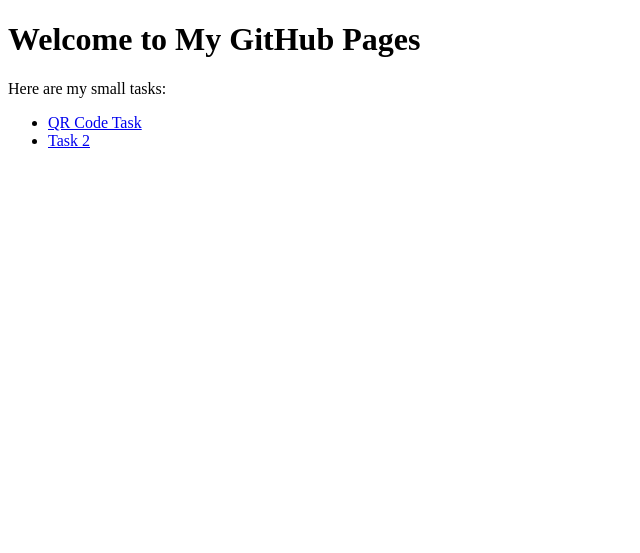
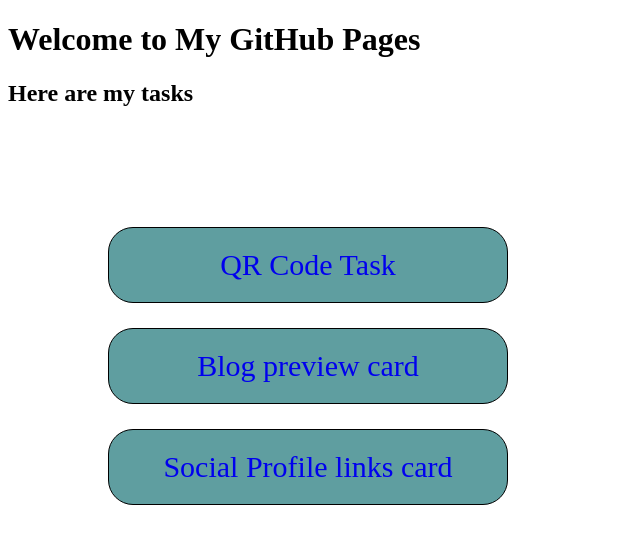
Before and after one commit to nikhilbleedsblue/git-test, a plain HTML site: page docs/index.html in a window 1280 px wide. Shown: the whole page, without its empty margins (0-640 px from the left). Drawn offline with Linux system fonts and the light colour scheme.

Commit message:
social profiles card task added

```diff
--- a/docs/index.html
+++ b/docs/index.html
@@ -4,13 +4,47 @@
     <meta charset="UTF-8">
     <meta name="viewport" content="width=device-width, initial-scale=1.0">
     <title>My GitHub Pages</title>
+    <style>
+        a{
+            text-decoration: none;
+        }
+        ul{
+            position: relative;
+            top: 100px;
+            left: 100px;
+            margin: 0;
+            padding: 0;
+            max-width: 400px;
+            list-style: none;
+            padding-bottom: 20px;
+        }
+        li{
+            font-size: 30px;
+            border: 1px solid black;
+            text-align: center;
+            background-color: cadetblue;
+            border-radius: 25px;
+            margin-bottom: 25px;
+            padding: 20px;
+        }
+        li:hover{
+            font-size: 30px;
+            border: 1px solid black;
+            text-align: center;
+            background-color:rgb(167, 84, 102) ;
+            border-radius: 25px;
+            margin-bottom: 25px;
+            padding: 20px;
+        }
+    </style>
 </head>
 <body>
     <h1>Welcome to My GitHub Pages</h1>
-    <p>Here are my small tasks:</p>
+    <h2>Here are my tasks</h2>
     <ul>
         <li><a href="qr_code/">QR Code Task</a></li>
-        <li><a href="blog_preview_card/">Task 2</a></li>
+        <li><a href="blog_preview_card/">Blog preview card</a></li>
+        <li><a href="social_links_profile/">Social Profile links card</a></li>
     </ul>
 </body>
 </html>
--- /dev/null
+++ b/docs/social_links_profile/index.css
@@ -0,0 +1,91 @@
+body{
+    display: flex;
+    height: 100vh;
+    justify-content: center;
+    align-items: center;
+    background-color: rgba(20,20,20,255);
+}
+
+.card{
+    /* width :300px; */
+    display: flex;
+    flex-direction: column;
+    justify-content: center;
+    align-items: center;
+    padding: 25px;
+    border-radius: 15px;
+    /* border: 1px solid black; */
+    background-color: rgba(31,31,31,255);
+}
+.top_section{
+    display: flex;
+    flex-direction: column;
+    /* justify-content: center; */
+    align-items: center;
+}
+img{
+    border-radius: 50%;
+    width: 25%;
+}
+.name{
+    margin-top: 25px;
+    text-align: center;
+    font-weight: 900;
+    font-family: Verdana, Geneva, Tahoma, sans-serif;
+    color: #ffffff;
+
+}
+.loc{
+    margin-top: 10px;
+    text-align: center;
+    font-weight: 500;
+    font-family: Verdana, Geneva, Tahoma, sans-serif;
+    color: #829a40;
+}
+.desc{
+    margin-top: 25px;
+    text-align: center;
+    color: #ffffff;
+}
+ul{
+    list-style: none;
+    padding: 0;
+    width: 100%;
+}
+a{
+    text-decoration: none;
+    color: #ffffff;
+    font-weight: 500;
+    font-family: Verdana, Geneva, Tahoma, sans-serif;
+}
+/* a:hover{
+    text-decoration: none;
+    color: black;
+    font-weight: 500;
+    font-family: Verdana, Geneva, Tahoma, sans-serif;
+} */
+li{
+   margin-top: 25px;
+   background-color: rgba(51,51,51,255);
+   text-align: center;
+   padding: 10px 0px;
+   width: 250px;
+   border-radius: 8px;
+}
+li:hover{
+    margin-top: 25px;
+    background-color:#829a40;
+    text-align: center;
+    padding: 10px 0px;
+    width: 250px;
+    border-radius: 8px;
+    color: black;
+ }
+li:hover a{
+    color: black;
+}
+
+.links{
+    display: flex;
+    align-items: center;
+}
```
Also changed, not shown: docs/social_links_profile/index.html (added, +40 -0 lines), docs/social_links_profile/avatar-jessica.jpeg (added).
